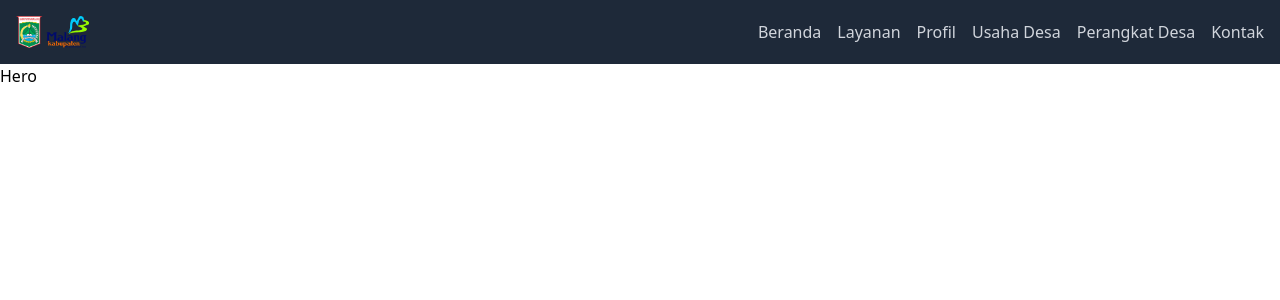
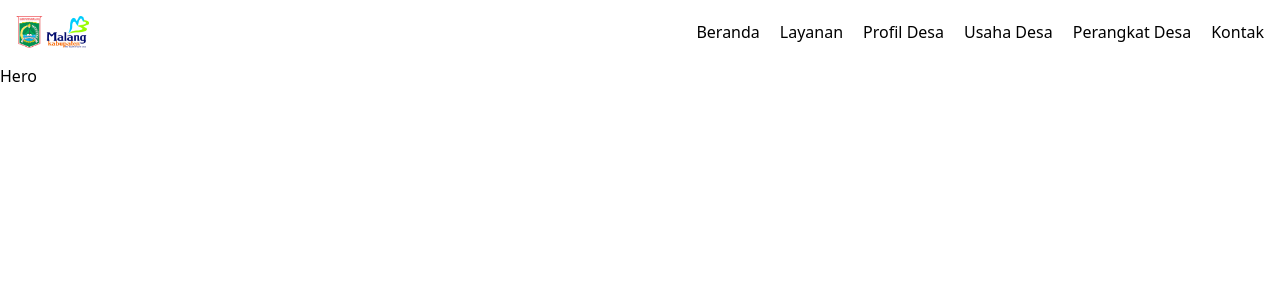
Before and after one commit to raffi194/Web-Sukolilo, a React (Vite) app: page / in a window 1280 px wide. Shown: the top 300 px of the page. Built offline with nearby package versions, Linux system fonts and the light colour scheme.

Commit message:
refactor Navbar styles for improved readability and consistency

```diff
--- a/src/components/navbar.jsx
+++ b/src/components/navbar.jsx
@@ -6,31 +6,31 @@ import logo from '../assets/img/Logo_sukolilo.png';
 const Navbar = () => {
     return (
         <div>
-            <nav className="bg-gray-800 p-4">
+            <nav className="bg-white text-black p-4">
                 <div className="container mx-auto flex justify-between items-center">
-                    <div className="text-white text-lg font-bold">
+                    <div className="text-black text-lg font-bold">
                         <div className="flex items-center">
                             <img src={logo} alt="Logo" className="h-8 mr-2" />
                         </div>
                     </div>
-                    <ul className="flex space-x-4">
+                    <ul className="flex space-x-5">
                         <li>
-                            <a href="#" className="text-gray-300 hover:text-white">Beranda</a>
+                            <a href="#" className="hover:text-gray-500">Beranda</a>
                         </li>
                         <li>
-                            <a href="#" className="text-gray-300 hover:text-white">Layanan</a>
+                            <a href="#" className="hover:text-gray-500">Layanan</a>
                         </li>
                         <li>
-                            <a href="#" className="text-gray-300 hover:text-white">Profil</a>
+                            <a href="#" className="hover:text-gray-500">Profil Desa</a>
                         </li>
                         <li>
-                            <a href="#" className="text-gray-300 hover:text-white">Usaha Desa</a>
+                            <a href="#" className="hover:text-gray-500">Usaha Desa</a>
                         </li>
                         <li>
-                            <a href="#" className="text-gray-300 hover:text-white">Perangkat Desa</a>
+                            <a href="#" className="hover:text-gray-500">Perangkat Desa</a>
                         </li>
                         <li>
-                            <a href="#" className="text-gray-300 hover:text-white">Kontak</a>
+                            <a href="#" className="hover:text-gray-500">Kontak</a>
                         </li>
                     </ul>
                 </div>
```
